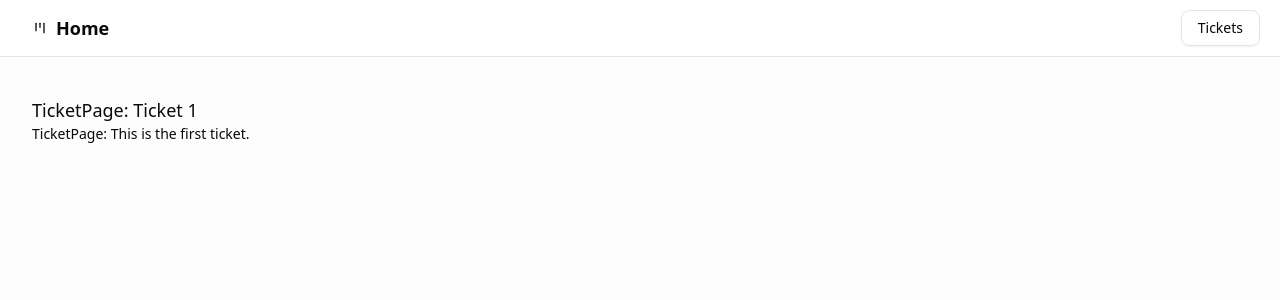
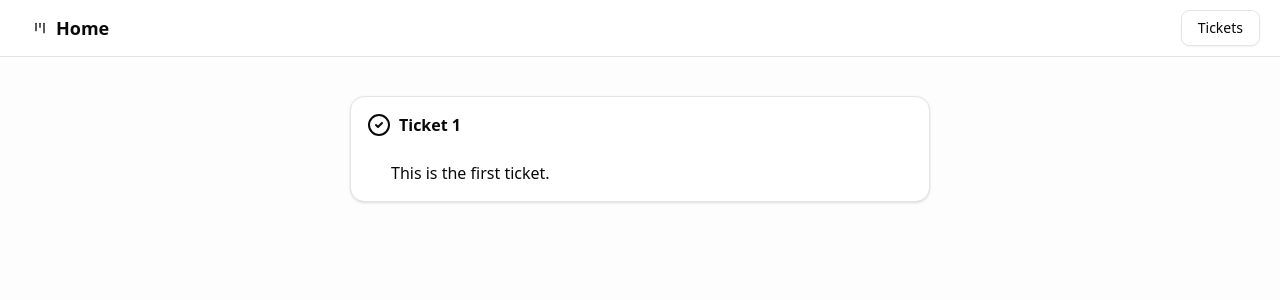
Before and after one commit to romainj-dev/road-to-next, a Next.js app: page /tickets/1 in a window 1280 px wide. Shown: the top 300 px of the page. Built offline with nearby package versions, Linux system fonts and the light colour scheme.

Commit message:
feat: ticket item

```diff
--- a/src/app/tickets/[ticketId]/page.tsx
+++ b/src/app/tickets/[ticketId]/page.tsx
@@ -2,6 +2,7 @@
 import { Placeholder } from '@/components/Placeholder';
 import { Button } from '@/components/ui/button';
 import { initialTickets } from '@/data';
+import { TicketItem } from '@/features/ticket/components/ticket-item';
 import { ticketsPath } from '@/paths';
 
 type TicketPageProps = {
@@ -27,9 +28,8 @@
     );
 
   return (
-    <div>
-      <h2 className='text-lg'>TicketPage: {ticket.title}</h2>
-      <p className='text-sm'>TicketPage: {ticket.content}</p>
+    <div className='animate-fade-from-top flex justify-center'>
+      <TicketItem ticket={ticket} isDetail />
     </div>
   );
 };
--- a/src/app/tickets/page.tsx
+++ b/src/app/tickets/page.tsx
@@ -1,16 +1,6 @@
-import clsx from 'clsx';
-import { LucideCircleCheck, LucideFileText, LucidePencil } from 'lucide-react';
-import Link from 'next/link';
 import { Heading } from '@/components/heading';
-import { Card, CardContent, CardFooter, CardTitle } from '@/components/ui/card';
 import { initialTickets } from '@/data';
-import { ticketPath } from '@/paths';
-
-const TICKET_ICONS = {
-  OPEN: <LucideFileText />,
-  IN_PROGRESS: <LucidePencil />,
-  DONE: <LucideCircleCheck />,
-};
+import { TicketItem } from '@/features/ticket/components/ticket-item';
 
 const TicketsPage = () => {
   return (
@@ -19,22 +9,7 @@
 
       <div className='animate-fade-from-top flex flex-1 flex-col items-center gap-y-4'>
         {initialTickets.map((ticket) => (
-          <Card key={ticket.id} className='w-full max-w-[420px] p-4'>
-            <CardTitle className='flex items-center gap-x-2'>
-              <span>{TICKET_ICONS[ticket.status]}</span>
-              <span className={clsx('truncate')}>{ticket.title}</span>
-            </CardTitle>
-            <CardContent>
-              <span className='line-clamp-3 whitespace-break-spaces'>
-                {ticket.content}
-              </span>
-            </CardContent>
-            <CardFooter>
-              <Link href={ticketPath(ticket.id)} className='text-sm underline'>
-                View
-              </Link>
-            </CardFooter>
-          </Card>
+          <TicketItem key={ticket.id} ticket={ticket} />
         ))}
       </div>
     </div>
--- /dev/null
+++ b/src/features/ticket/components/ticket-item.tsx
@@ -0,0 +1,50 @@
+import clsx from 'clsx';
+import { LucideSquareArrowOutUpRight } from 'lucide-react';
+import Link from 'next/link';
+import { Button } from '@/components/ui/button';
+import { Card, CardContent, CardTitle } from '@/components/ui/card';
+import { ticketPath } from '@/paths';
+import { TICKET_ICONS } from '../constants';
+import { Ticket } from '../types';
+
+type TicketItemProps = {
+  ticket: Ticket;
+  isDetail?: boolean;
+};
+
+export const TicketItem = ({ ticket, isDetail = false }: TicketItemProps) => {
+  const detailButton = (
+    <Button asChild variant='outline' size='icon'>
+      <Link href={ticketPath(ticket.id)}>
+        <LucideSquareArrowOutUpRight className='h-4 w-4' />
+      </Link>
+    </Button>
+  );
+  return (
+    <div
+      className={clsx('flex w-full max-w-[420px] gap-x-1', {
+        'max-w-[580px]': isDetail,
+        'max-w-[420px]': !isDetail,
+      })}
+    >
+      <Card className='w-full p-4'>
+        <CardTitle className='flex items-center gap-x-2'>
+          <span>{TICKET_ICONS[ticket.status]}</span>
+          <span className={clsx('truncate')}>{ticket.title}</span>
+        </CardTitle>
+        <CardContent>
+          <span
+            className={clsx('whitespace-break-spaces', {
+              'line-clamp-3': !isDetail,
+            })}
+          >
+            {ticket.content}
+          </span>
+        </CardContent>
+      </Card>
+      {isDetail ? null : (
+        <div className='flex flex-col gap-y-1'>{detailButton}</div>
+      )}
+    </div>
+  );
+};
--- /dev/null
+++ b/src/features/ticket/constants.tsx
@@ -0,0 +1,7 @@
+import { LucideCircleCheck, LucideFileText, LucidePencil } from 'lucide-react';
+
+export const TICKET_ICONS = {
+  OPEN: <LucideFileText />,
+  IN_PROGRESS: <LucidePencil />,
+  DONE: <LucideCircleCheck />,
+};
--- /dev/null
+++ b/src/features/ticket/types.ts
@@ -0,0 +1,8 @@
+export type TicketStatus = 'OPEN' | 'IN_PROGRESS' | 'DONE';
+
+export type Ticket = {
+    id: string;
+    title: string;
+    content: string;
+    status: TicketStatus;
+  };
```
